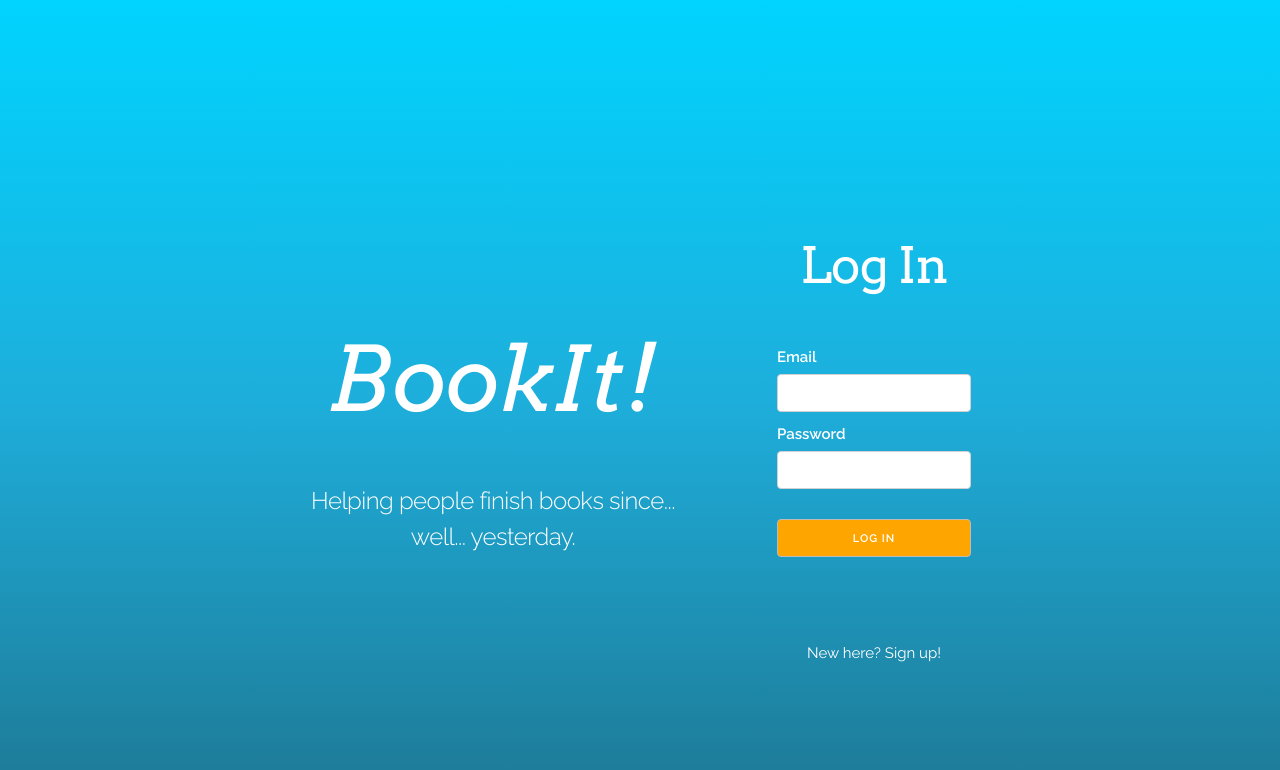
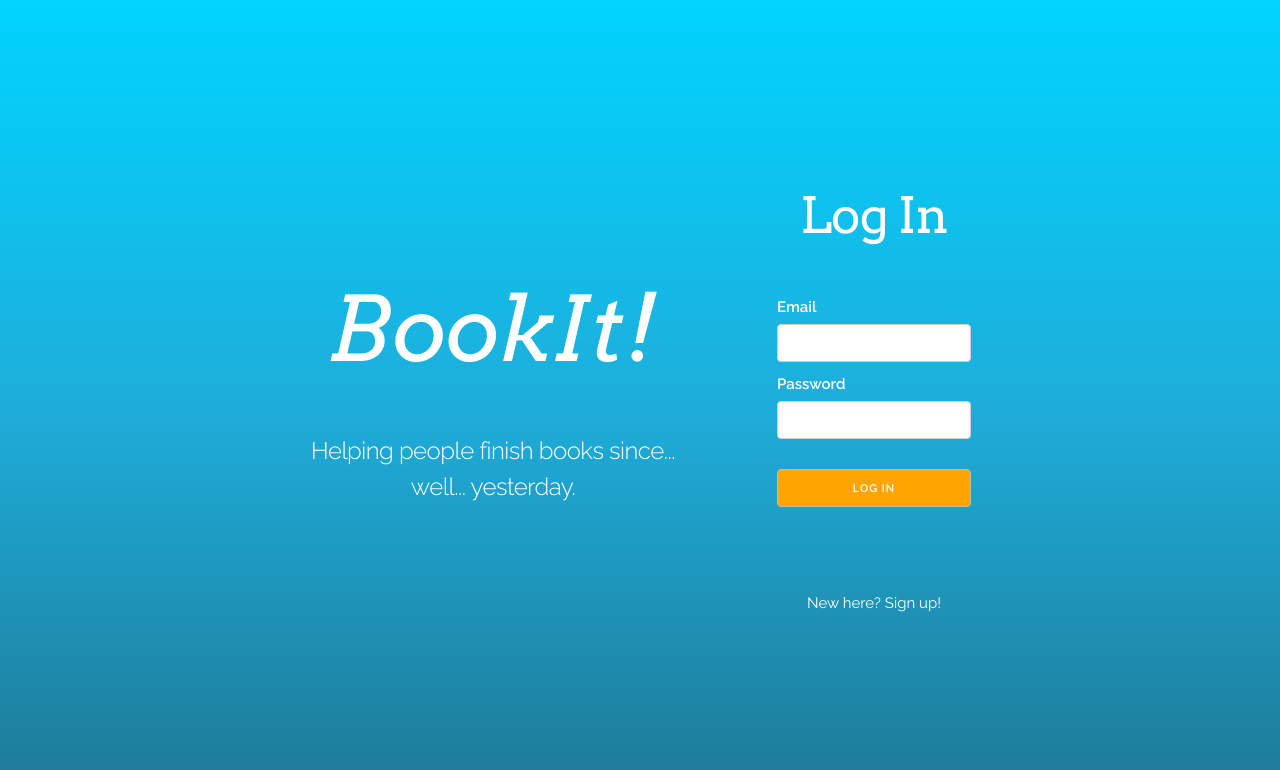
Before and after one commit to masomaster/book-it, a React (Create React App) app: page / in a window 1280 px wide. Shown: the top 770 px of the page. Built offline with nearby package versions, Linux system fonts and the light colour scheme.

Commit message:
fixes footer placement on short pages and footer width on narrow pages

```diff
--- a/src/components/Footer/Footer.css
+++ b/src/components/Footer/Footer.css
@@ -1,14 +1,18 @@
 footer {
     padding: 15px 0;
     z-index: 1;
+    margin-top: auto;
+    width: 100%;
 }
 footer hr {
     margin: 15px 0;
 }
 footer .footer-text {
     display: flex;
+    flex-direction: column;
     justify-content: space-around;
     align-items: center;
+    row-gap: 15px;
     flex-wrap: wrap;
     color: #1EAEDB;
 }
@@ -17,3 +21,9 @@ footer .footer-text {
     width: 30px;
     filter: invert(0.5);
 }
+
+@media screen and (min-width: 850px) {
+    footer .footer-text {
+        flex-direction: row;
+    }
+}
--- a/src/pages/App/App.css
+++ b/src/pages/App/App.css
@@ -1,15 +1,18 @@
 .App {
   text-align: center;
-  display: grid;
+  display: flex;
+  flex-direction: column;
   justify-content: center;
   align-items: center;
-  grid-template-columns: 1fr;
+  min-height: 100vh;
+}
+.content {
   margin-top: 60px;
 }
 .horizontal-book-list {
   display: flex;
   /* flex-direction: column; */
-  flex-wrap: wrap; /* This could help; not sure if I want to keep this.*/
+  flex-wrap: wrap; /* Not sure if I want to keep this. If not, swap with column flex direction above. */
   align-items: center;
   justify-content: center;
 }
@@ -48,7 +51,7 @@ hr {
 }
 
 @media screen and (min-width: 850px)  {
-  .App {
+  .content {
     margin-top: 100px;
   }
 }
--- a/src/pages/BookList/BookList.css
+++ b/src/pages/BookList/BookList.css
@@ -4,9 +4,12 @@
 }
 .book-list-and-button {
     display: flex;
-    justify-content: space-evenly;
+    flex-direction: column;
 }
 .book-list {
     display: flex;
     flex-wrap: wrap;
 }
+.book-list-page .add-book-button {
+    margin-bottom: 20px;
+}
--- a/src/pages/BookList/BookList.jsx
+++ b/src/pages/BookList/BookList.jsx
@@ -12,6 +12,11 @@ export default function BookList({ library }) {
                 <h2 className="section-title">Your Library</h2>
             </div>
             <div className="book-list-and-button">
+                <div className="add-book-button">
+                    <Link to="/books/new">
+                        <button className="button-primary">Add a Book!</button>
+                    </Link>
+                </div>
                 { library.length ?
                     <div className="book-list">
                         {library.map(book => (
@@ -21,11 +26,6 @@ export default function BookList({ library }) {
                 :
                     ''
                 }
-                <div>
-                    <Link to="/books/new">
-                        <button className="button-primary">Add a Book!</button>
-                    </Link>
-                </div>
             </div>
         </div>
     )
--- a/src/pages/Provider/Provider.jsx
+++ b/src/pages/Provider/Provider.jsx
@@ -30,6 +30,7 @@ export default function Provider({ user, setUser }) {
     return (
         <>
             <NavBar user = {user} setUser = {setUser}/>
+            <div className="content">
                 <Routes>
                     <Route
                             path="/"
@@ -50,6 +51,7 @@ export default function Provider({ user, setUser }) {
                             path="/bookshelves/:bookshelfId"
                             element={<BookshelfDetailPage bookshelves={bookshelves} setBookshelves={setBookshelves}/>} />
                 </Routes>
+            </div>
             <Footer />
         </>
     )
```
Lines whose indentation alone changed are shown as unchanged.
